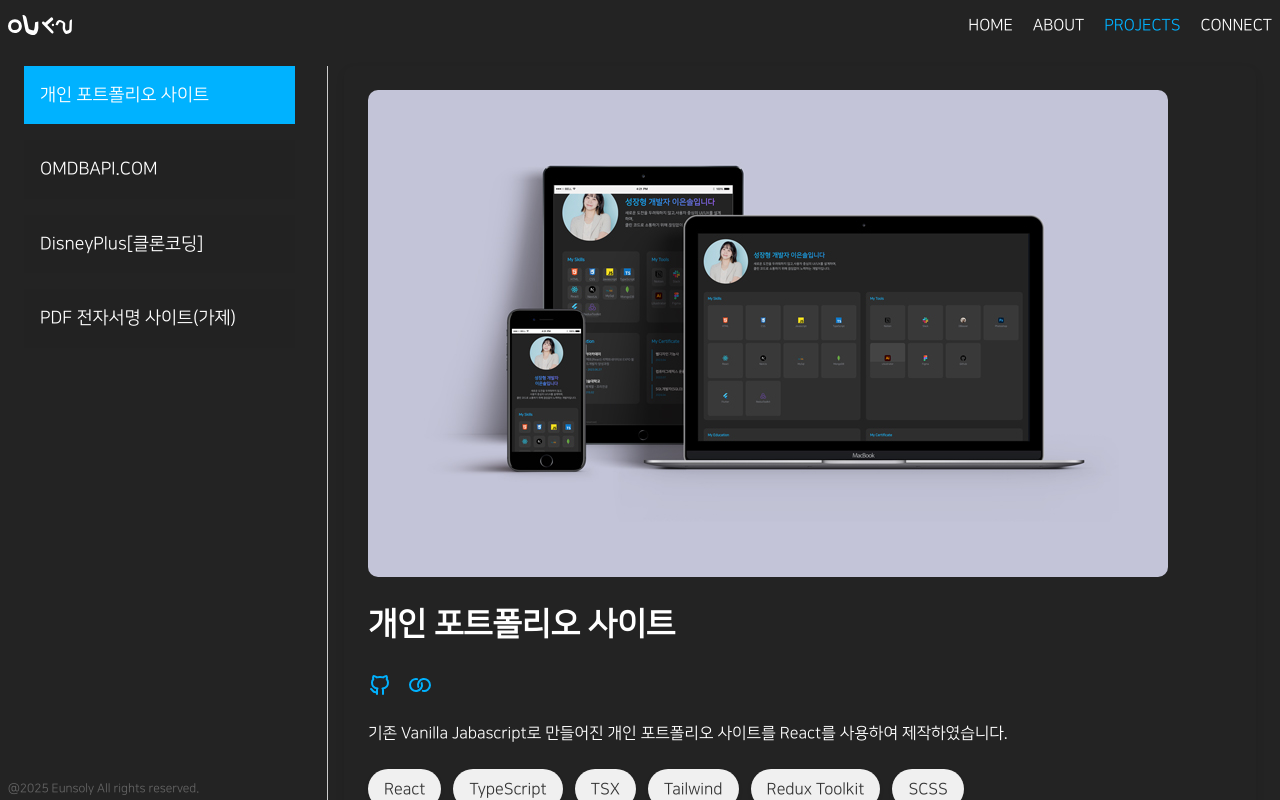
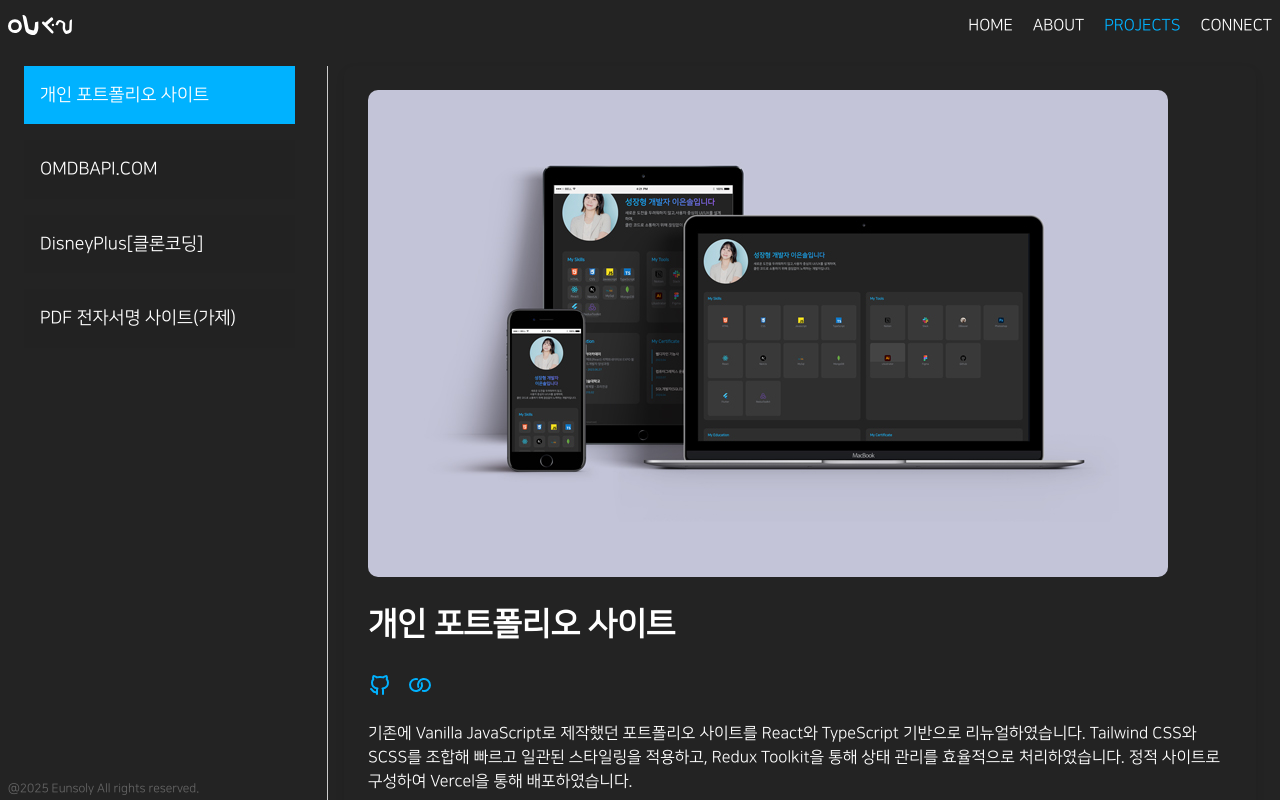
Before and after one commit to EUNSOLY/react-portfolio, a React (Create React App) app: page /projects in a window 1280 px wide. Built offline with nearby package versions, Linux system fonts and the light colour scheme.

Commit message:
doc : 프로젝트 데이터 설명 변경

```diff
--- a/src/data/mock/mockupData.ts
+++ b/src/data/mock/mockupData.ts
@@ -131,7 +131,8 @@ export const certificateData = [
 export const projectData: ProjectType[] = [
   {
     title: '개인 포트폴리오 사이트',
-    description: '기존 Vanilla Jabascript로 만들어진 개인 포트폴리오 사이트를 React를 사용하여 제작하였습니다.',
+    description:
+      '기존에 Vanilla JavaScript로 제작했던 포트폴리오 사이트를 React와 TypeScript 기반으로 리뉴얼하였습니다. Tailwind CSS와 SCSS를 조합해 빠르고 일관된 스타일링을 적용하고, Redux Toolkit을 통해 상태 관리를 효율적으로 처리하였습니다. 정적 사이트로 구성하여 Vercel을 통해 배포하였습니다.',
     techs: ['React', 'TypeScript', 'TSX', 'Tailwind', 'Redux Toolkit', 'SCSS'],
     mockupImage: PORTFOLIOMOCKUP,
     githubLink: 'https://github.com/EUNSOLY/react-portfolio',
```
